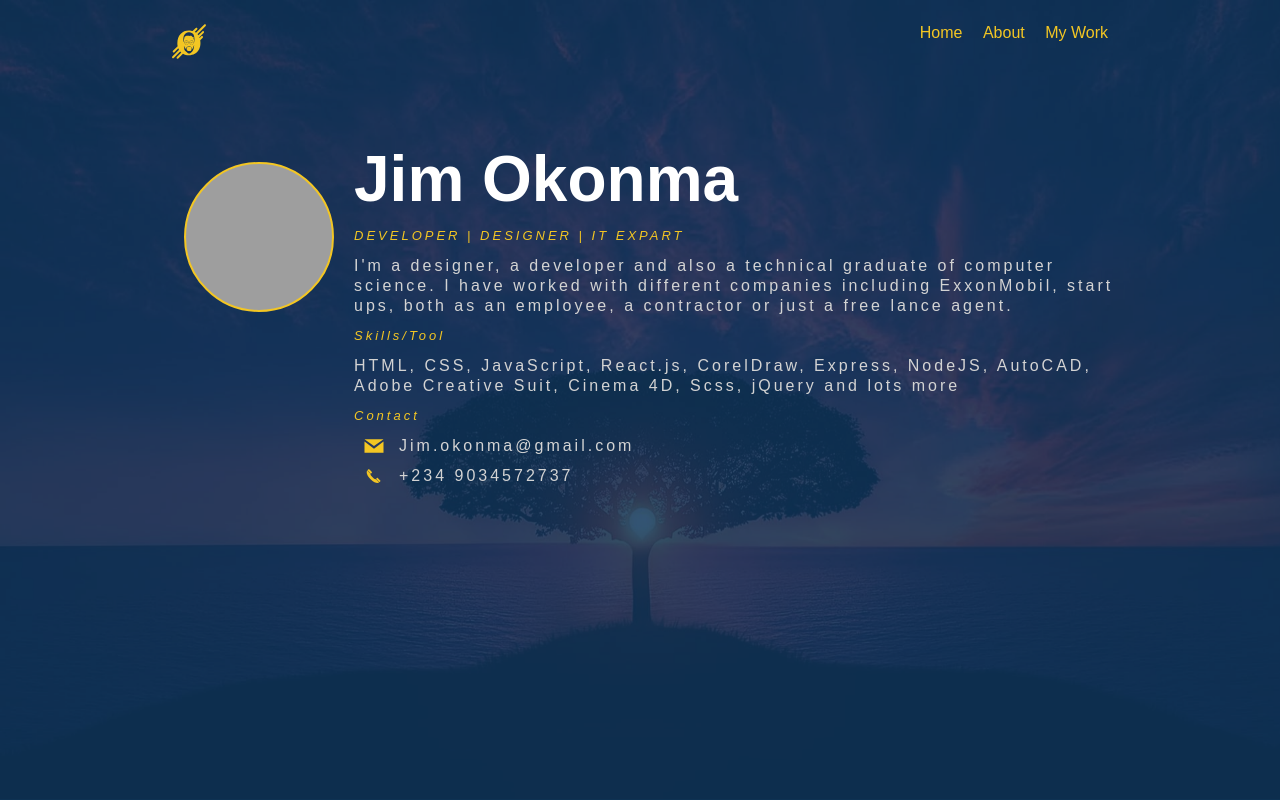
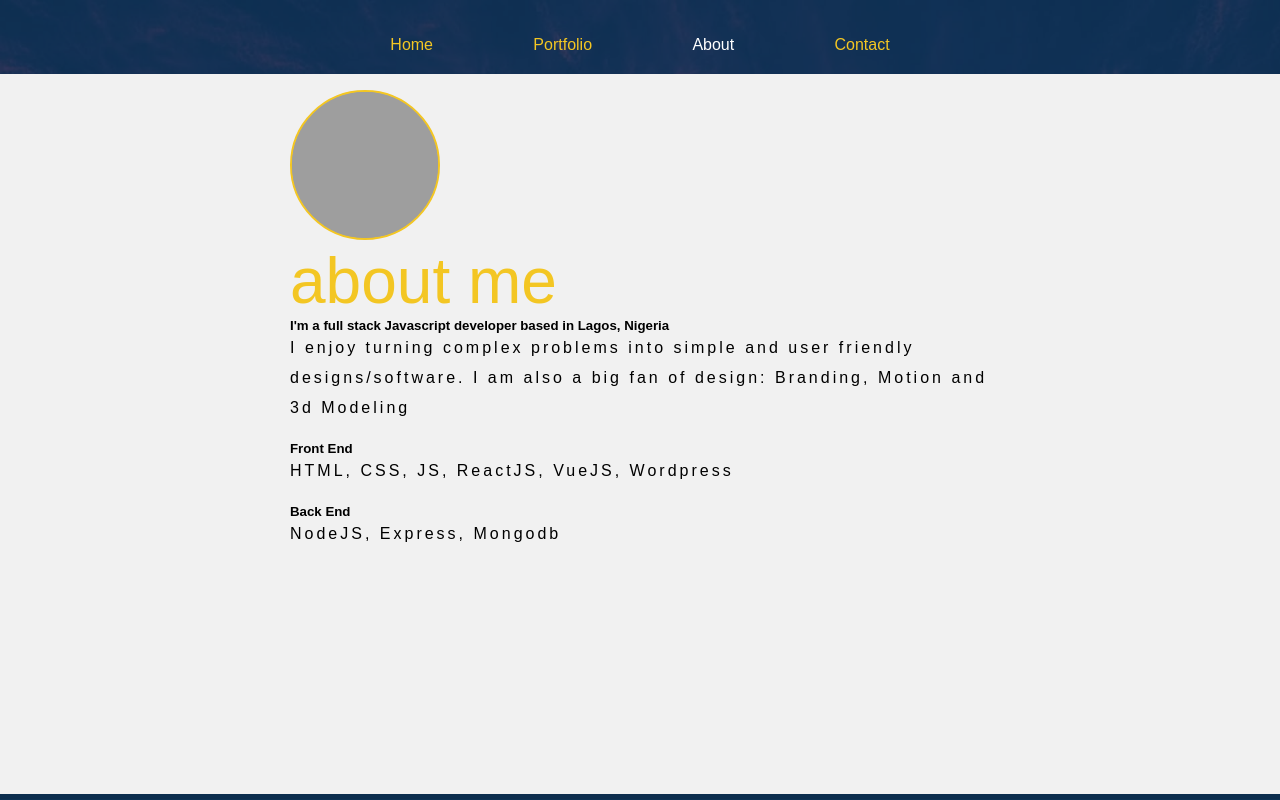
Before and after one commit to jimokonma/folio, a PHP site: page /about.html in a window 1280 px wide. Run offline with PHP 8.4, Linux system fonts and the light colour scheme; grey boxes are pictures that could not be loaded.

Commit message:
contact form and about page added

```diff
--- a/about.html
+++ b/about.html
@@ -3,13 +3,9 @@
   <head>
     <meta charset="UTF-8" />
     <meta name="viewport" content="width=device-width, initial-scale=1.0" />
-    <link
-      rel="shortcut icon"
-      href="./images/portfolio.svg"
-      type="image/x-icon"
-    />
     <link rel="stylesheet" href="./css/index.css" />
-    <title>About Jim Okonma</title>
+   <link rel="shortcut icon" href="./images/portfolio.svg" type="image/x-icon">
+    <title>About Jim </title>
   </head>
 
   <body>
@@ -17,55 +13,36 @@
       <div class="wraper">
         <nav>
           <ul class="menu">
-            <a href="home.html"
-              ><img src="./images/portfolio.svg" alt="logo" class="smallLog"
-            /></a>
-            <li class="menuItem">
-              <a href="home.html">Home</a>
-              <a href="about.html">About</a>
-              <a href="portfolio.html">My Work</a>
-            </li>
-          </ul>
+            <li><a href="home.html">Home</a></li>
+            <li><a href="portfolio.html" >Portfolio</a></li>
+            <li><a href="about.html" class="activeMenu">About</a></li>
+            <li><a href="contact.html">Contact</a></li>
+
+        </ul>
         </nav>
-        <section class="about">
-          <div class="profileImage">
-            <div class="dp"></div>
-          </div>
-          <div class="aboutMe">
-            <div class="section">
-              <h1 class="bigText">Jim Okonma</h1>
-              <p class="subtitle">DEVELOPER | DESIGNER | IT EXPART</p>
-              <p>
-                I'm a designer, a developer and also a technical graduate of
-                computer science. I have worked with different companies
-                including ExxonMobil, start ups, both as an employee, a
-                contractor or just a free lance agent.
-              </p>
+      </div>
+      <div class="whiteSpace">
+        <div class="wraper">
+            <img src="./images/dp.jpg" class="my-image"/>
+            <div class="about">
+                <h1>about me</h1>
+                <h5>I'm a full stack Javascript developer based in Lagos, Nigeria</h5>
+                <p>I enjoy turning complex problems into simple and user friendly designs/software.
+                 I am also a big fan of design: Branding, Motion and 3d Modeling
+                </p>
+                <br/>
+                <h5>Front End</h5>
+                <p>HTML, CSS, JS, ReactJS, VueJS, Wordpress</p>
+                <br/>
+
+                <h5>Back End</h5>
+                <p>NodeJS, Express, Mongodb</p>
             </div>
-            <div class="section">
-              <p class="subtitle">Skills/Tool</p>
-              <p>
-                HTML, CSS, JavaScript, React.js, CorelDraw, Express, NodeJS,
-                AutoCAD, Adobe Creative Suit, Cinema 4D, Scss, jQuery and lots
-                more
-              </p>
+
             </div>
-            <div class="section">
-              <p class="subtitle">Contact</p>
-              <ul class="contact" id="contact">
-                <li>
-                  <img src="./images/mail.svg" alt="email" />
-                  <p>Jim.okonma@gmail.com</p>
-                </li>
-                <li>
-                  <img src="./images/phone.svg" alt="phone number" />
-                  <p>+234 9034572737</p>
-                </li>
-              </ul>
-            </div>
-          </div>
-        </section>
+        </div>
       </div>
     </div>
+
   </body>
 </html>
--- a/css/index.css
+++ b/css/index.css
@@ -8,6 +8,7 @@
 
 h1 {
   font-size: 4em;
+  font-weight: normal;
   color: white;
 }
 
@@ -15,7 +16,7 @@ ul {
   list-style: none;
 }
 
-a {
+a, label {
   color: #f3c623;
   text-decoration: none;
 }
@@ -54,33 +67,56 @@ p {
 }
 
 .wraper {
-  max-width: 1000px;
+  width: 90%;
+  max-width: 700px;
   margin: 0px auto;
-  padding: 1.5em;
+  padding-top: 1em;
 }
 
-.menu {
-  position: relative;
-  max-width: 1080px;
-  width: 100%;
+nav {
   display: -webkit-box;
   display: -ms-flexbox;
   display: flex;
-  -webkit-box-pack: end;
-      -ms-flex-pack: end;
-          justify-content: flex-end;
+  padding: 20px 0px;
 }
 
-.menu li:last-child {
-  margin-left: 100px;
+nav .menu {
+  width: 100%;
+  margin: 0px auto;
+  display: -webkit-box;
+  display: -ms-flexbox;
+  display: flex;
+  -webkit-box-pack: space-evenly;
+      -ms-flex-pack: space-evenly;
+          justify-content: space-evenly;
 }
 
-.menu li.menuItem a {
-  padding: 0.5em;
+nav .menu .activeMenu {
+  color: white;
 }
 
-.menu li.menuItem a:hover {
-  color: white;
+nav .menu li:last-child {
+  border-right: none;
+}
+
+form {
+  display: -webkit-box;
+  display: -ms-flexbox;
+  display: flex;
+  -webkit-box-orient: vertical;
+  -webkit-box-direction: normal;
+      -ms-flex-direction: column;
+          flex-direction: column;
+}
+
+form input {
+  border: none;
+  height: 30px;
+  margin: 5px 0px;
+}
+
+form textarea {
+  border: none;
 }
 
 footer {
@@ -166,33 +214,22 @@ footer ul li p {
   left: 0;
 }
 
-.about {
-  margin-top: 10px;
-  display: -webkit-box;
-  display: -ms-flexbox;
-  display: flex;
-  -webkit-box-orient: vertical;
-  -webkit-box-direction: normal;
-      -ms-flex-direction: column;
-          flex-direction: column;
+.about h1 {
+  color: #f3c623;
+  font-style: normal;
 }
 
-.profileImage {
-  padding: 20px;
-  display: -webkit-box;
-  display: -ms-flexbox;
-  display: flex;
-  -webkit-box-pack: center;
-      -ms-flex-pack: center;
-          justify-content: center;
+.about p {
+  color: black;
+  line-height: 30px;
 }
 
-.profileImage .dp {
+.my-image {
   width: 150px;
   height: 150px;
-  border-radius: 100%;
+  border-radius: 50%;
   background: url("../images/dp.png");
-  background-size: cover;
+  background-size: contain;
   border: #f3c623 2px solid;
 }
 
@@ -234,57 +272,17 @@ footer ul li p {
 }
 
 .holder {
-  display: -ms-grid;
-  display: grid;
-  -ms-grid-columns: (1fr)[2];
-      grid-template-columns: repeat(2, 1fr);
+  width: 80%;
+  margin: 0px auto;
+  display: -webkit-box;
+  display: -ms-flexbox;
+  display: flex;
+  -ms-flex-wrap: wrap;
+      flex-wrap: wrap;
 }
 
 .holder img {
   width: 100px;
-  -ms-grid-column-align: center;
-      justify-self: center;
-}
-
-@media (min-width: 600px) {
-  .hero {
-    width: 100%;
-    -webkit-box-orient: horizontal;
-    -webkit-box-direction: normal;
-        -ms-flex-direction: row;
-            flex-direction: row;
-    margin-top: 150px;
-  }
-  .heroCalltoAction {
-    margin: 0px auto;
-  }
-  .btn {
-    padding: 10px 20px;
-    min-width: 100px;
-  }
-  .about {
-    margin-top: 100px;
-    display: -webkit-box;
-    display: -ms-flexbox;
-    display: flex;
-    -webkit-box-orient: horizontal;
-    -webkit-box-direction: normal;
-        -ms-flex-direction: row;
-            flex-direction: row;
-  }
-  .skillCatigory {
-    margin-top: 10%;
-    display: -ms-grid;
-    display: grid;
-    -ms-grid-columns: 1fr 1fr 1fr;
-        grid-template-columns: 1fr 1fr 1fr;
-    gap: 30px;
-  }
-  .holder {
-    display: -ms-grid;
-    display: grid;
-    -ms-grid-columns: 1fr;
-        grid-template-columns: 1fr;
-  }
+  margin: 0px 20px;
 }
 /*# sourceMappingURL=index.css.map */
--- a/css/index.scss
+++ b/css/index.scss
@@ -8,13 +8,14 @@
 
 h1 {
   font-size: 4em;
+  font-weight: normal;
   color: white;
 }
 
 ul {
   list-style: none;
 }
-a {
+a,label {
   color: #f3c623;
   text-decoration: none;
 }
@@ -47,29 +57,48 @@ p {
 }
 
 .wraper {
-  max-width: 1000px;
+  width: 90%;
+  max-width: 700px;
   margin: 0px auto;
-  padding: 1.5em;
+  padding-top: 1em ;
 }
 
-.menu {
-  position: relative;
-  max-width: 1080px;
-  width: 100%;
-  display: flex;
-  justify-content: flex-end;
-  li:last-child {
-    margin-left: 100px;
-  }
+nav{
+display: flex;
+padding: 20px 0px;
+  .menu{
+    width: 100%;
+    margin: 0px auto;
+    display: flex;
+    justify-content: space-evenly;
+    .activeMenu{
+      color: white;
+    }
+    li{
 
-  li.menuItem a {
-    padding: 0.5em;
-  }
+      &:last-child{
+      border-right: none;
 
-  li.menuItem a:hover {
-    color: white;
+      }
+    }
+
   }
 }
+
+form{
+  display: flex;
+  flex-direction: column;
+  input{
+    border: none;
+    height: 30px;
+    margin: 5px 0px;
+  }
+  textarea{
+    border: none;
+
+  }
+}
+
 footer {
   text-align: center;
   margin-top: 50px;
@@ -134,23 +169,25 @@ footer {
   left: 0;
 }
 .about {
-  margin-top: 10px;
-  display: flex;
-  flex-direction: column;
+  h1{
+    color: #f3c623;
+    font-style: normal;
+  }
+  p{
+    color: black;
+    line-height: 30px;
+
+  }
 }
-.profileImage {
-  padding: 20px;
-  display: flex;
-  justify-content: center;
-  .dp {
+
+  .my-image {
     width: 150px;
     height: 150px;
-    border-radius: 100%;
+    border-radius: 50%;
     background: url("../images/dp.png");
-    background-size: cover;
+    background-size:contain;
     border: #f3c623 2px solid;
   }
-}
 .section {
   margin: 0px auto 10px;
 }
@@ -183,42 +220,15 @@ footer {
 }
 // holder
 .holder {
-  display: grid;
-  grid-template-columns: repeat(2, 1fr);
+  width: 80%;
+  margin: 0px auto;
+  display: flex;
+  flex-wrap: wrap;
 
   img {
     width: 100px;
-    justify-self: center;
+    margin: 0px 20px;
+    // justify-self: center;
+    // align-self: center;
   }
 }
-@media (min-width: 600px) {
-  .hero {
-    width: 100%;
-    flex-direction: row;
-    margin-top: 150px;
-  }
-  .heroCalltoAction {
-    margin: 0px auto;
-  }
-  .btn {
-    padding: 10px 20px;
-    min-width: 100px;
-  }
-  //   About
-  .about {
-    margin-top: 100px;
-    display: flex;
-    flex-direction: row;
-  }
-  //   Portfolio
-  .skillCatigory {
-    margin-top: 10%;
-    display: grid;
-    grid-template-columns: 1fr 1fr 1fr;
-    gap: 30px;
-  }
-  .holder {
-    display: grid;
-    grid-template-columns: 1fr;
-  }
-}
```
Also changed, not shown: other parts of css/index.css (+40 -15 lines), other parts of css/index.scss (+27 -12 lines), contact.html (added, +77 -0 lines), home.html (+7 -19 lines), portfolio.html (+8 -11 lines), portfolio/animation.html (+8 -11 lines), portfolio/design.html (+9 -13 lines), portfolio/logos.html (+6 -10 lines), portfolio/ux.html (+13 -15 lines), images/uiux/2.png, images/uiux/4.png (added), js/app.js (added), 2 other files.
